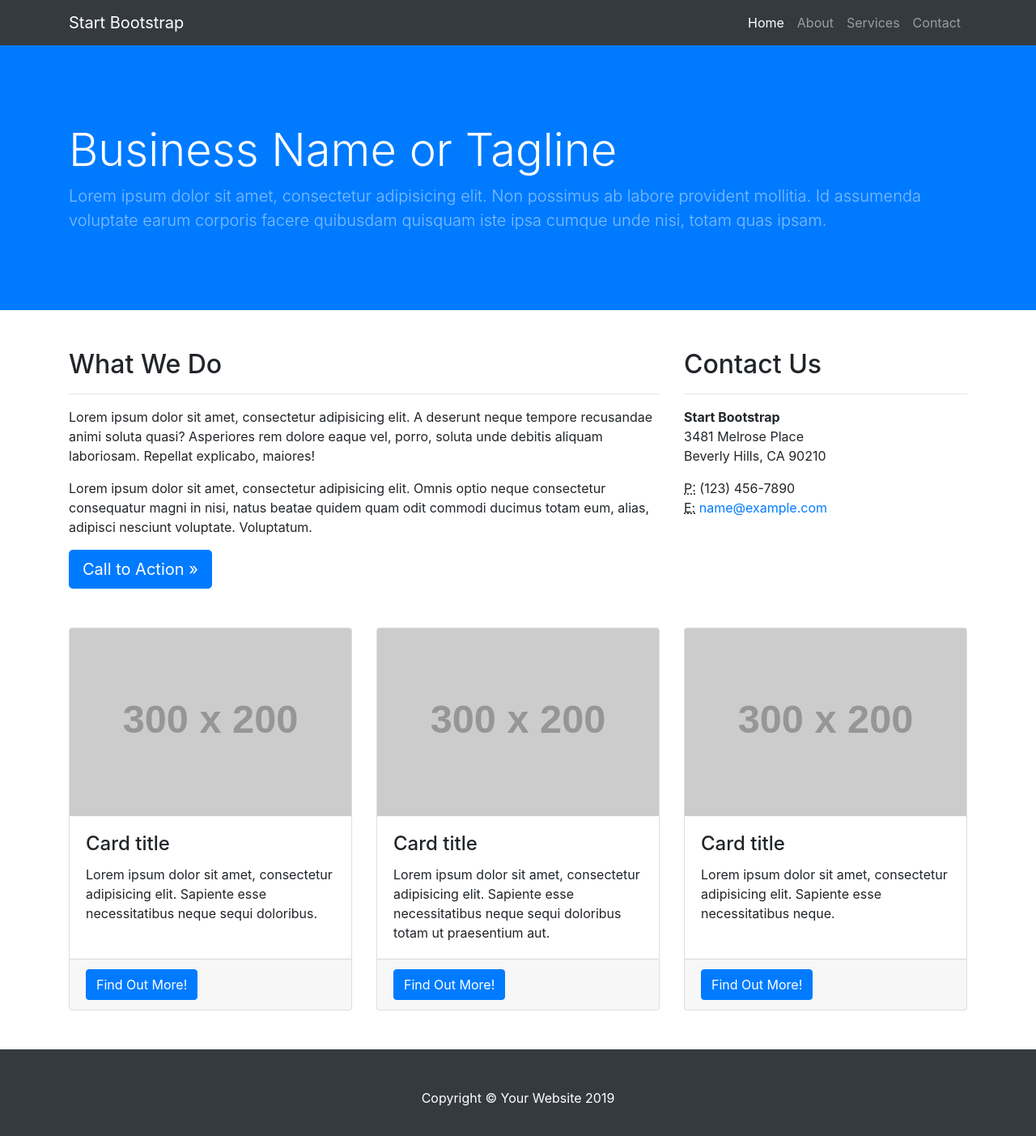
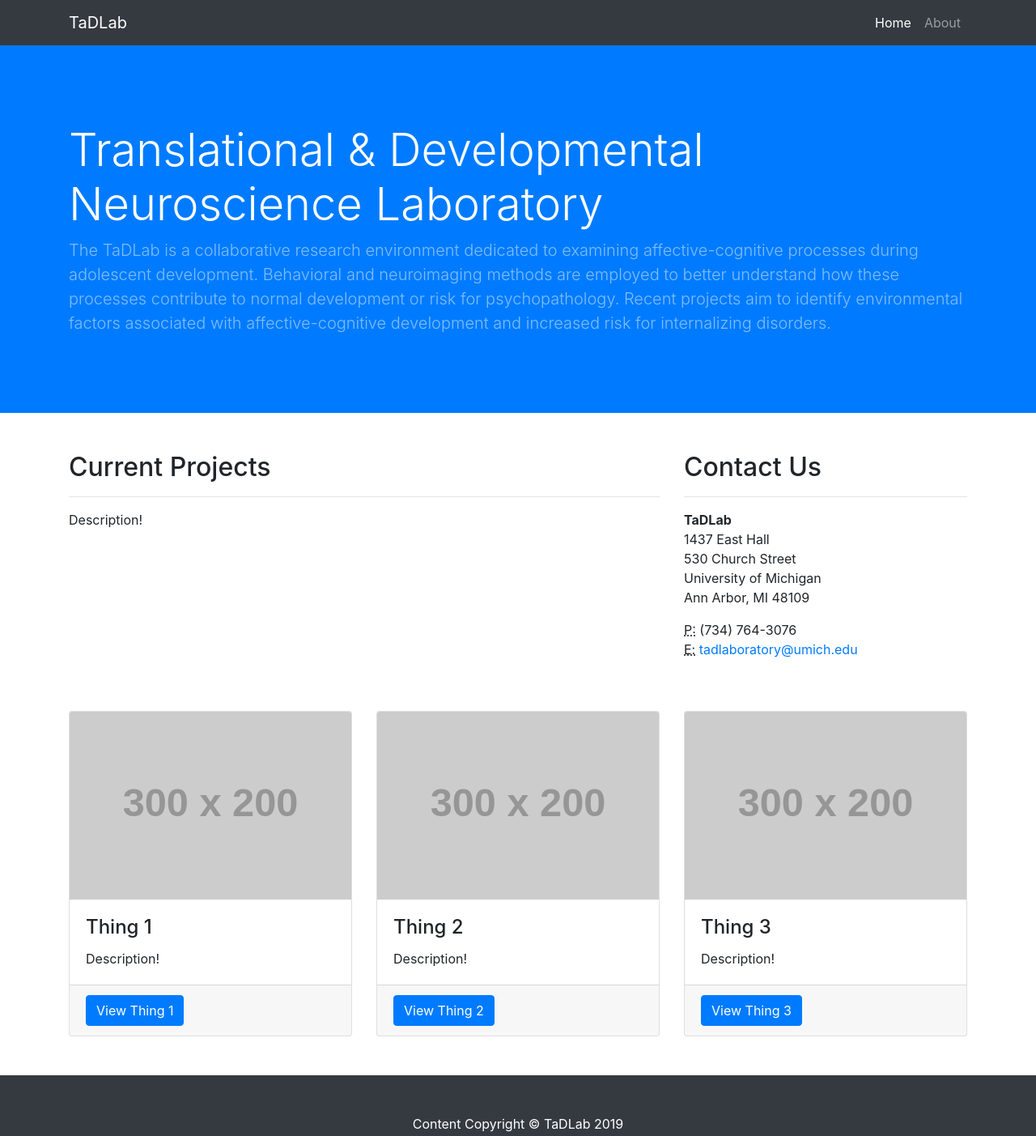
Before and after one commit to UMich-TAD-Lab/UMich-TAD-Lab.github.io, a website: page index.html in a window 1280 px wide. Shown: the top 1403 px of the page at 81% size. Drawn offline with Linux system fonts and the light colour scheme; placeholder pictures from the web are drawn by us.

Commit message:
Update index.html

```diff
--- a/index.html
+++ b/index.html
@@ -23,7 +23,7 @@
   <!-- Navigation -->
   <nav class="navbar navbar-expand-lg navbar-dark bg-dark fixed-top">
     <div class="container">
-      <a class="navbar-brand" href="#">Start Bootstrap</a>
+      <a class="navbar-brand" href="#">TaDLab</a>
       <button class="navbar-toggler" type="button" data-toggle="collapse" data-target="#navbarResponsive" aria-controls="navbarResponsive" aria-expanded="false" aria-label="Toggle navigation">
         <span class="navbar-toggler-icon"></span>
       </button>
@@ -37,12 +37,6 @@
           <li class="nav-item">
             <a class="nav-link" href="#">About</a>
           </li>
-          <li class="nav-item">
-            <a class="nav-link" href="#">Services</a>
-          </li>
-          <li class="nav-item">
-            <a class="nav-link" href="#">Contact</a>
-          </li>
         </ul>
       </div>
     </div>
@@ -53,8 +47,8 @@
     <div class="container h-100">
       <div class="row h-100 align-items-center">
         <div class="col-lg-12">
-          <h1 class="display-4 text-white mt-5 mb-2">Business Name or Tagline</h1>
-          <p class="lead mb-5 text-white-50">Lorem ipsum dolor sit amet, consectetur adipisicing elit. Non possimus ab labore provident mollitia. Id assumenda voluptate earum corporis facere quibusdam quisquam iste ipsa cumque unde nisi, totam quas ipsam.</p>
+          <h1 class="display-4 text-white mt-5 mb-2">Translational & Developmental Neuroscience Laboratory</h1>
+          <p class="lead mb-5 text-white-50">The TaDLab is a collaborative research environment dedicated to examining affective-cognitive processes during adolescent development. Behavioral and neuroimaging methods are employed to better understand how these processes contribute to normal development or risk for psychopathology. Recent projects aim to identify environmental factors associated with affective-cognitive development and increased risk for internalizing disorders.</p>
         </div>
       </div>
     </div>
@@ -65,27 +59,27 @@
 
     <div class="row">
       <div class="col-md-8 mb-5">
-        <h2>What We Do</h2>
+        <h2>Current Projects</h2>
         <hr>
-        <p>Lorem ipsum dolor sit amet, consectetur adipisicing elit. A deserunt neque tempore recusandae animi soluta quasi? Asperiores rem dolore eaque vel, porro, soluta unde debitis aliquam laboriosam. Repellat explicabo, maiores!</p>
-        <p>Lorem ipsum dolor sit amet, consectetur adipisicing elit. Omnis optio neque consectetur consequatur magni in nisi, natus beatae quidem quam odit commodi ducimus totam eum, alias, adipisci nesciunt voluptate. Voluptatum.</p>
-        <a class="btn btn-primary btn-lg" href="#">Call to Action &raquo;</a>
+        <p>Description!</p>
       </div>
       <div class="col-md-4 mb-5">
         <h2>Contact Us</h2>
         <hr>
         <address>
-          <strong>Start Bootstrap</strong>
-          <br>3481 Melrose Place
-          <br>Beverly Hills, CA 90210
+          <strong>TaDLab</strong>
+          <br>1437 East Hall
+          <br>530 Church Street
+          <br>University of Michigan
+          <br>Ann Arbor, MI 48109
           <br>
         </address>
         <address>
           <abbr title="Phone">P:</abbr>
-          (123) 456-7890
+          (734) 764-3076
           <br>
           <abbr title="Email">E:</abbr>
-          <a href="mailto:#">name@example.com</a>
+          <a href="mailto:#">tadlaboratory@umich.edu</a>
         </address>
       </div>
     </div>
@@ -96,11 +90,11 @@
         <div class="card h-100">
           <img class="card-img-top" src="http://placehold.it/300x200" alt="">
           <div class="card-body">
-            <h4 class="card-title">Card title</h4>
-            <p class="card-text">Lorem ipsum dolor sit amet, consectetur adipisicing elit. Sapiente esse necessitatibus neque sequi doloribus.</p>
+            <h4 class="card-title">Thing 1</h4>
+            <p class="card-text">Description!</p>
           </div>
           <div class="card-footer">
-            <a href="#" class="btn btn-primary">Find Out More!</a>
+            <a href="#" class="btn btn-primary">View Thing 1</a>
           </div>
         </div>
       </div>
@@ -108,11 +102,11 @@
         <div class="card h-100">
           <img class="card-img-top" src="http://placehold.it/300x200" alt="">
           <div class="card-body">
-            <h4 class="card-title">Card title</h4>
-            <p class="card-text">Lorem ipsum dolor sit amet, consectetur adipisicing elit. Sapiente esse necessitatibus neque sequi doloribus totam ut praesentium aut.</p>
+            <h4 class="card-title">Thing 2</h4>
+            <p class="card-text">Description!</p>
           </div>
           <div class="card-footer">
-            <a href="#" class="btn btn-primary">Find Out More!</a>
+            <a href="#" class="btn btn-primary">View Thing 2</a>
           </div>
         </div>
       </div>
@@ -120,11 +114,11 @@
         <div class="card h-100">
           <img class="card-img-top" src="http://placehold.it/300x200" alt="">
           <div class="card-body">
-            <h4 class="card-title">Card title</h4>
-            <p class="card-text">Lorem ipsum dolor sit amet, consectetur adipisicing elit. Sapiente esse necessitatibus neque.</p>
+            <h4 class="card-title">Thing 3</h4>
+            <p class="card-text">Description!</p>
           </div>
           <div class="card-footer">
-            <a href="#" class="btn btn-primary">Find Out More!</a>
+            <a href="#" class="btn btn-primary">View Thing 3</a>
           </div>
         </div>
       </div>
@@ -137,7 +131,7 @@
   <!-- Footer -->
   <footer class="py-5 bg-dark">
     <div class="container">
-      <p class="m-0 text-center text-white">Copyright &copy; Your Website 2019</p>
+      <p class="m-0 text-center text-white">Content Copyright &copy; TaDLab 2019</p>
     </div>
     <!-- /.container -->
   </footer>
```
